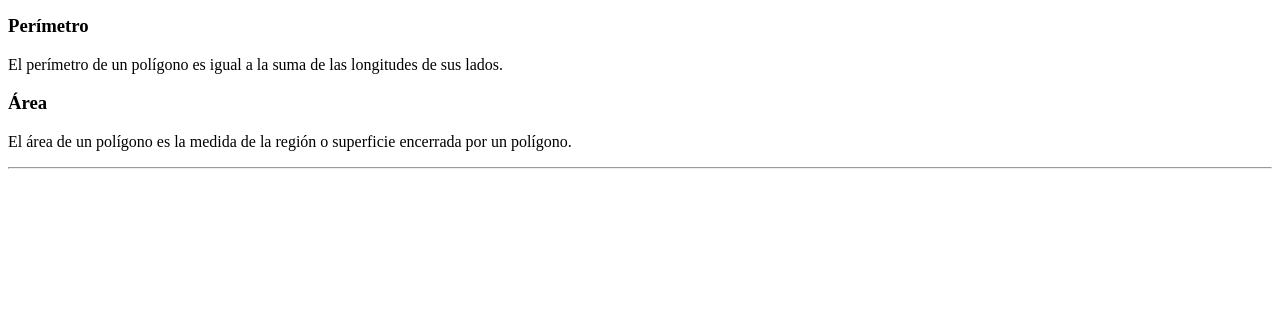
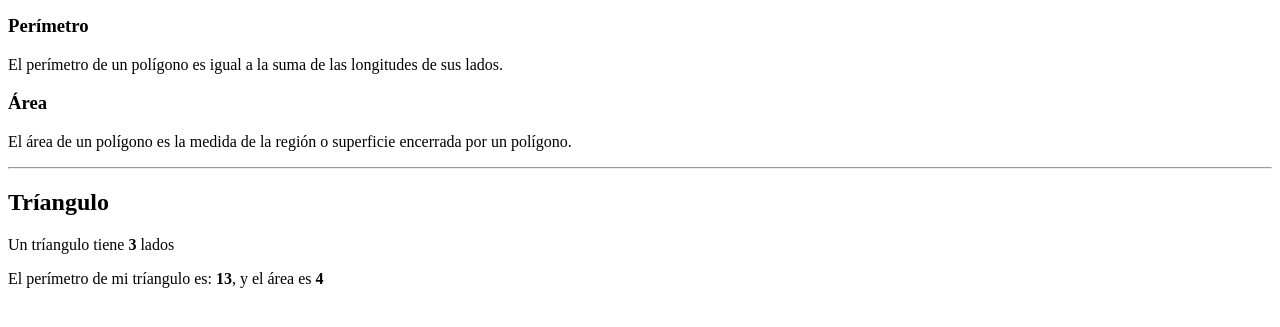
Before and after one commit to montfr/iconos35, a PHP site: page /poo_3.php in a window 1280 px wide. Shown: the part 173-500 px from the top of the page. Run offline with PHP 8.4, Linux system fonts and the light colour scheme.

Commit message:
Clase 2 PHP subiendo código clase Polígono y Tríangulo

```diff
--- a/PHP/poo_3.php
+++ b/PHP/poo_3.php
@@ -1,4 +1,33 @@
 <?php
+abstract class Poligono {
+  protected static $lados;
+  abstract protected function perimetro ();
+  abstract protected function area ();
+}
+
+class Triangulo extends Poligono {
+  private $lado_a;
+  private $lado_b;
+  private $lado_c;
+  private $altura;
+  public static $lados = 3;
+
+  public function __construct ($a, $b, $c, $h) {
+    $this->lado_a = $a;
+    $this->lado_b = $b;
+    $this->lado_c = $c;
+    $this->altura = $h;
+  }
+
+  public function perimetro () {
+    return $this->lado_a + $this->lado_b + $this->lado_c;
+  }
+
+  public function area () {
+    return ( $this->lado_b * $this->altura ) / 2;
+  }
+}
+
 
 echo '<h1>Abstracción en PHP</h1>';
 echo '<a href="./index.php">regresar</a>';
@@ -12,3 +41,8 @@ echo '
   <p>El área de un polígono es la medida de la región o superficie encerrada por un polígono.</p>
   <hr>
 ';
+
+echo '<h2>Tríangulo</h2>';
+$triangulo = new Triangulo(5, 2, 6, 4);
+echo '<p>Un tríangulo tiene <b>' . Triangulo::$lados .  '</b> lados</p>';
+echo '<p>El perímetro de mi tríangulo es: <b>' . $triangulo->perimetro() . '</b>, y el área es <b>' . $triangulo->area() . '</b></p>';
```
